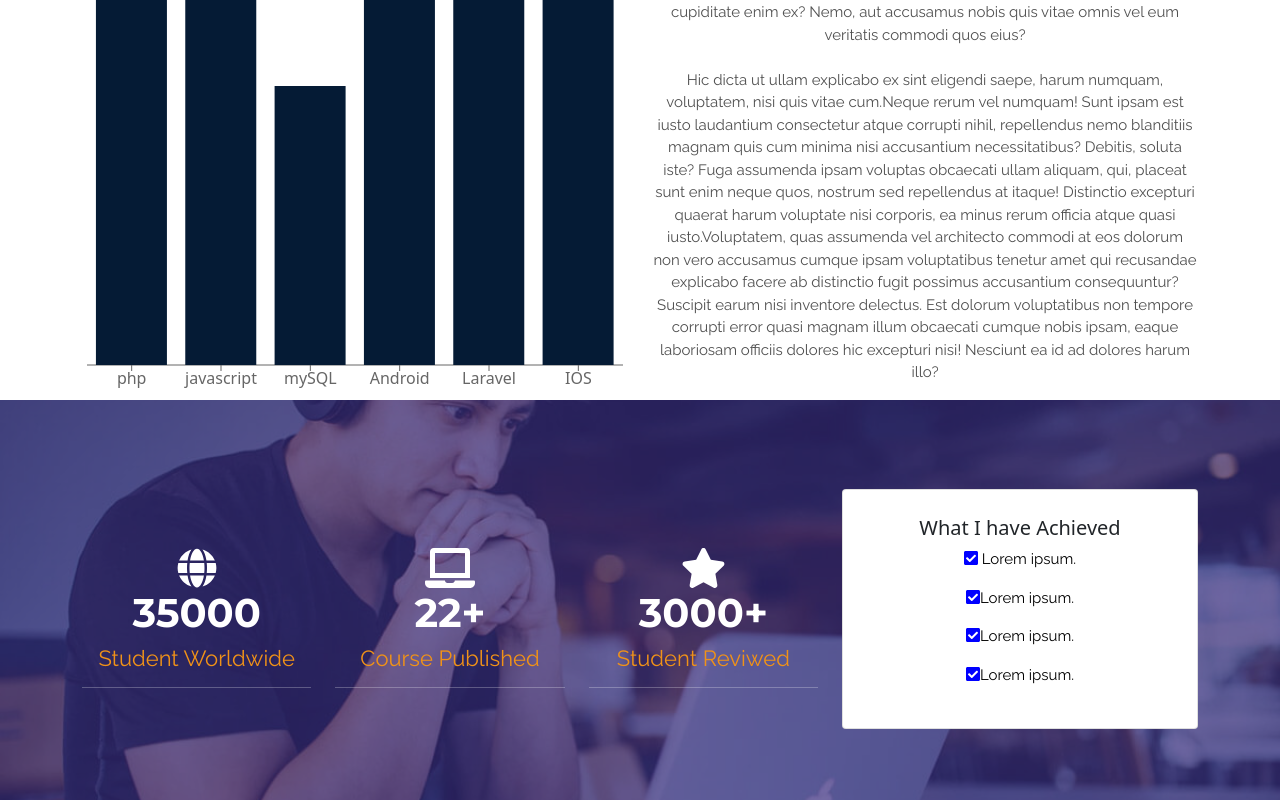
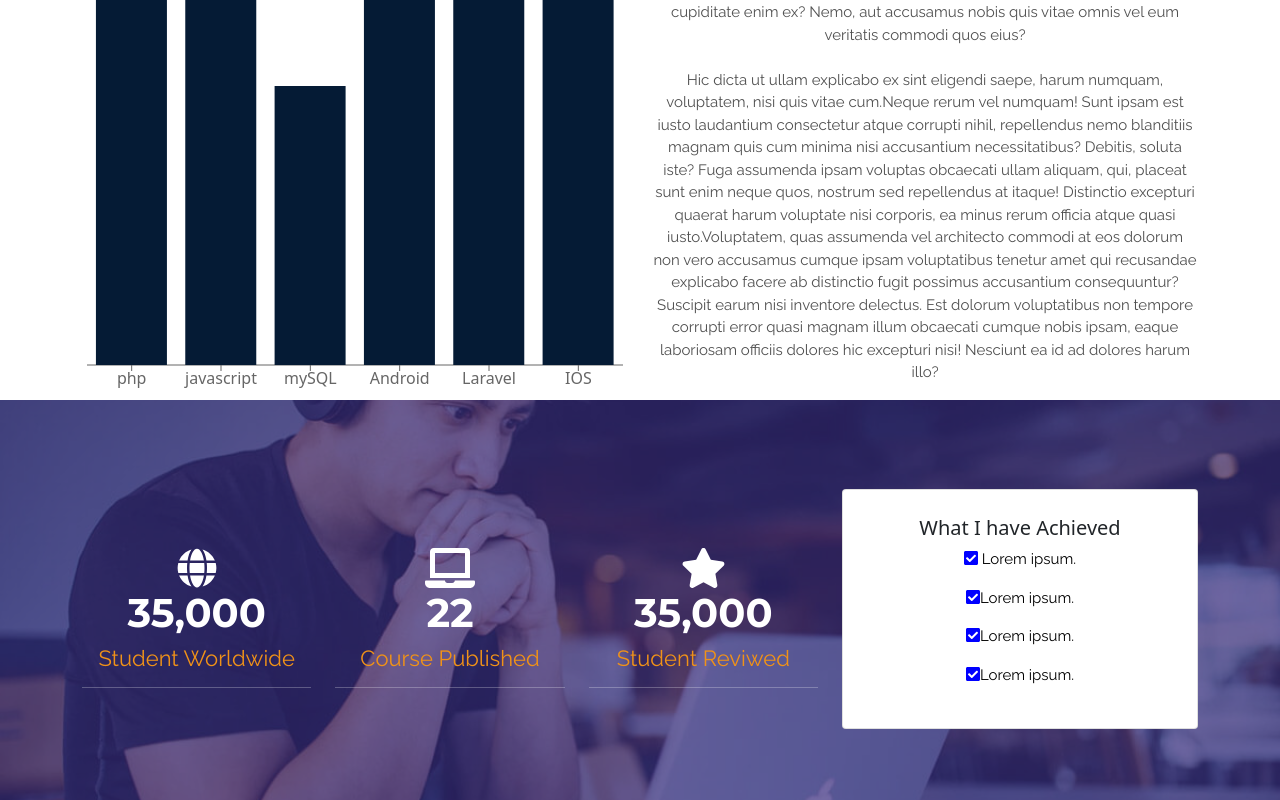
Before and after one commit to ahsanulSowmik/elearning, a React (Create React App) app: page / in a window 1280 px wide. Shown: the part 1381-2181 px from the top of the page. Built offline with nearby package versions, Linux system fonts and the light colour scheme; a web font is replaced by a local one.

Commit message:
Added count up animation.

```diff
--- a/src/components/Summary/Summary.jsx
+++ b/src/components/Summary/Summary.jsx
@@ -23,8 +23,8 @@ class Summary extends Component {
                                     <Col>
                                     <FontAwesomeIcon icon={faGlobe} className="iconProject" />
                                     <h1 className="countNumber">
-
-                                                35000
+                                    <CountUp end={35000} duration={5}>
+                                    </CountUp>
                                     </h1>
                                     <h4 className="countTitle">Student Worldwide</h4>
                                     <hr className="bg-white w-35"></hr>
@@ -32,14 +32,20 @@ class Summary extends Component {
 
                                 <Col>
                                     <FontAwesomeIcon icon={faLaptop} className="iconProject" />
-                                            <h1 className="countNumber">22+ </h1>
+                                    <h1 className="countNumber">
+                                    <CountUp end={22} duration={5}>
+                                    </CountUp>
+                                    </h1>
                                     <h4 className="countTitle">Course Published</h4>
                                     <hr className="bg-white w-35"></hr>
                                 </Col>
 
                                 <Col>
                                     <FontAwesomeIcon icon={faStar} className="iconProject" />
-                                            <h1 className="countNumber">3000+ </h1>
+                                    <h1 className="countNumber">
+                                    <CountUp end={35000} duration={5}>
+                                    </CountUp>
+                                    </h1>
                                     <h4 className="countTitle">Student Reviwed</h4>
                                     <hr className="bg-white w-35"></hr>
                                 </Col>
@@ -64,9 +70,9 @@ class Summary extends Component {
                     </Row>
                 </Container>
             </div>
-                </Container>
+                </Container >
 
-            </Fragment>
+            </Fragment >
         )
     }
 }
```
Lines whose indentation alone changed are shown as unchanged.
